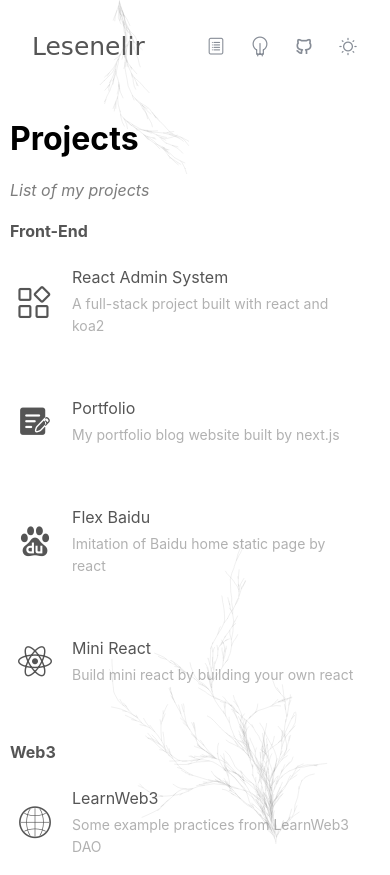
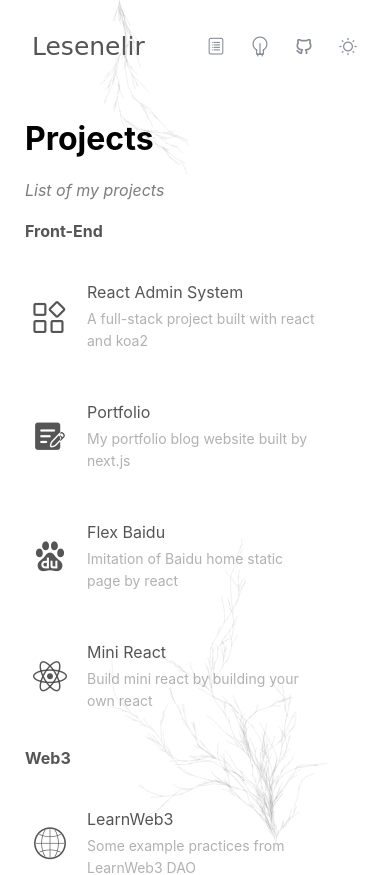
Before and after one commit to lesenelir/lesenelir.zz, a Next.js app: page /projects in a window 390 px wide. Shown: the top 875 px of the page. Built offline with nearby package versions, Linux system fonts and the light colour scheme.

Commit message:
fix: mobile max-width bug

```diff
--- a/styles/project.module.css
+++ b/styles/project.module.css
@@ -1,6 +1,8 @@
 .container {
   display: flex;
   justify-content: center;
+  max-width: 700px;
+  margin: auto;
 }
 
 .title {
@@ -16,23 +18,26 @@
   display: flex;
   flex-wrap: wrap;
   justify-content: space-between;
-  padding: 10px 10px 10px 0 ;
+  padding-top: 4px;
   row-gap: 20px;
 }
 
 .h4Title {
   color: var(--surfaceMain);
   font-weight: 700;
-  margin-bottom: 0;
+  /*margin-bottom: 0;*/
 }
 
 /* Item 样式 */
 .item {
-  width: 360px;
   /*规定Item的宽高，此处设置高度，根据description设置两行的高度*/
   /*如果后续description有三行则需要重新考虑该height值*/
   /*但不建议description超过两行*/
-  height: 100px;
+  /*BUG: 如果mobile尺寸特别小，宽不够360px，则不会显示item*/
+  /*width: 360px;*/
+  /*height: 100px;*/
+  max-width: 300px;
+  max-height: 100px;
   display: flex;
   align-items: center;
   gap: 20px;
```
